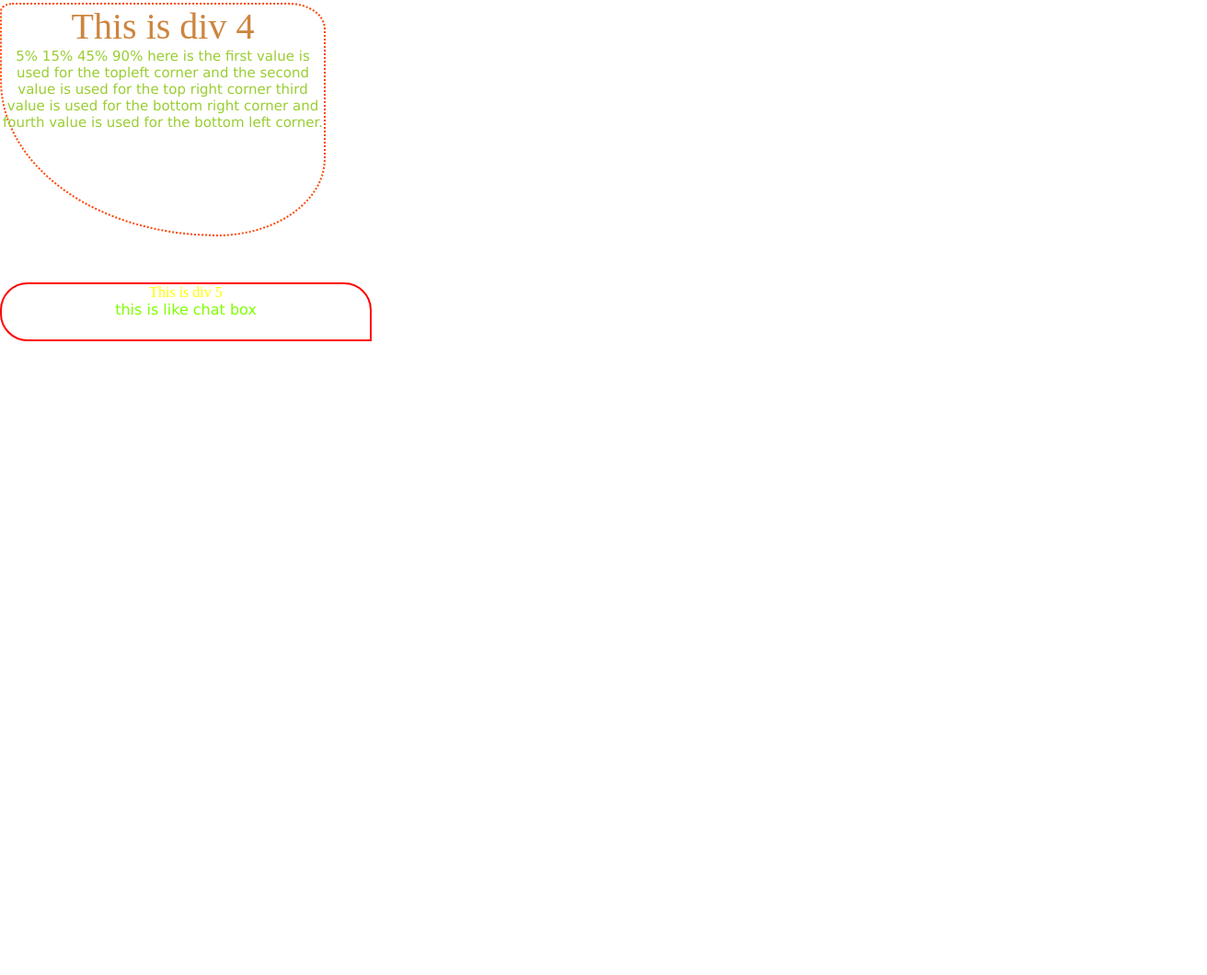
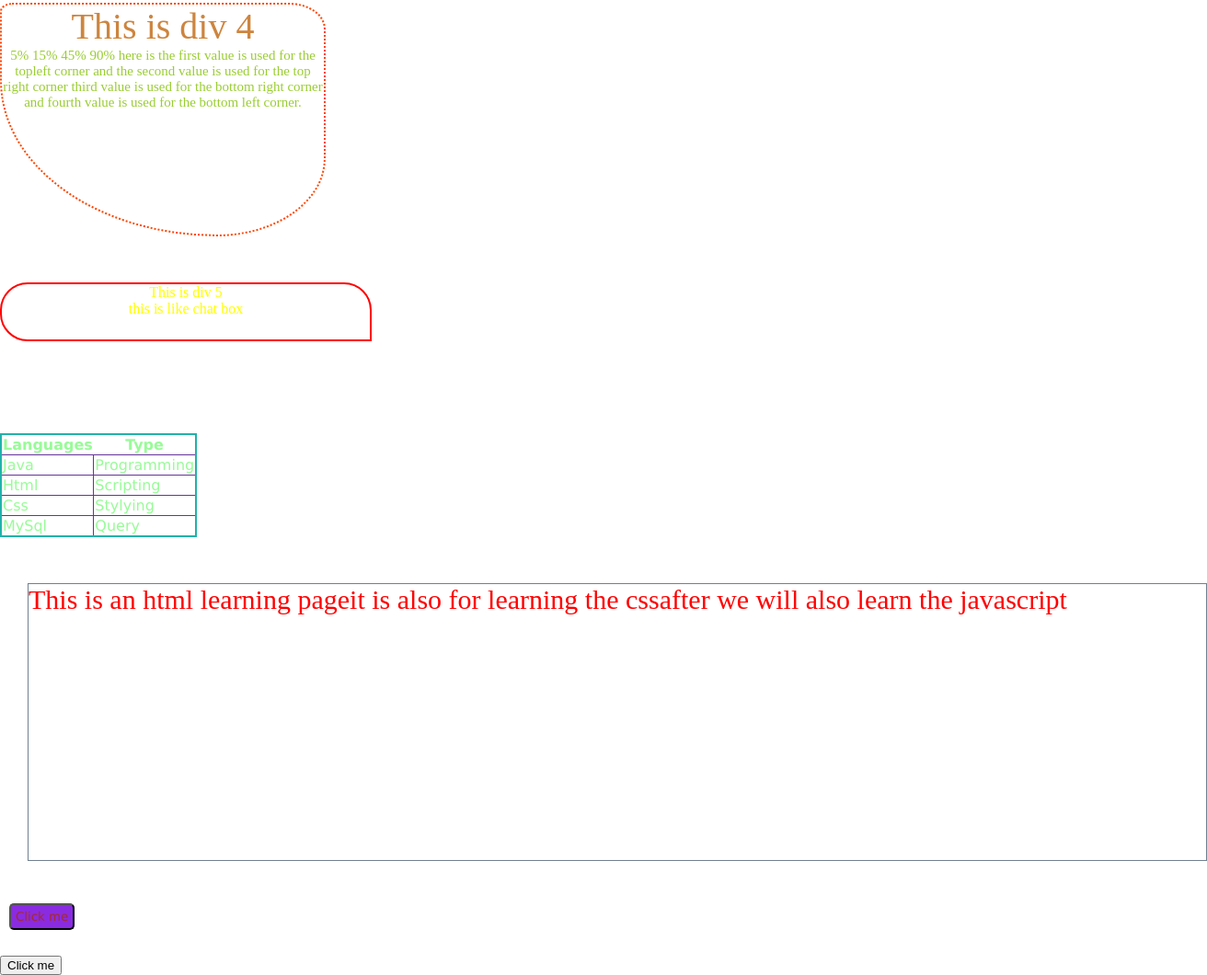
Before and after one commit to icodermayank/Learning-css, a plain HTML site: page index.html in a window 1280 px wide. Shown: the part 2343-3403 px from the top of the page at 92% size, 1312 px wide, since content can reach past the window. Before the commit the page ends 2714 px from the top, so only its background shows below. Drawn offline with Linux system fonts and the light colour scheme.

Commit message:
learning css buttons

```diff
--- a/index.html
+++ b/index.html
@@ -15,7 +15,7 @@
 <br>
 <br>
 
-<p>The IT Act enables the use of digital signatures and electronic documents in legal proceedings.
+<p id="p1">The IT Act enables the use of digital signatures and electronic documents in legal proceedings.
     It defines cybercrime and provides for penalties and punishment for offenses such as hacking, phishing, and spreading of viruses.
     The act provides for the establishment of a Cyber Appellate Tribunal to deal with appeals against orders passed by the Adjudicating Officer.
     It recognizes the role of intermediaries such as internet service providers and social media platforms and provides them with immunity from legal action for content posted by third parties.
@@ -48,6 +48,31 @@
         <p>this is like chat box</p>
     </div>
 
+<!--learning the border collapse properties-->
+
+<table id="tbl">
+    <tr><th>Languages</th> <th>Type</th></tr>
+    <tr><td>Java</td><td>Programming</td></tr>
+    <tr><td>Html</td><td>Scripting</td></tr>
+    <tr><td>Css</td><td>Stylying</td></tr>
+    <tr><td>MySql</td><td>Query</td></tr>
+</table>
+
+<!--learning css display-->
+
+
+<div id="disp">
+    <p>This is an html learning page</p>
+    <p>it is also for learning the css</p>
+    <p>after we will also learn the javascript</p>
+
+</div>
+<br><br>
+<!-- learning the css button properties using the css-->
+<button id="b1">Click me</button>
+<br><br>
+<button id="b2">Click me</button>
+
 
 </body>
 </html>
--- a/style.css
+++ b/style.css
@@ -27,7 +27,7 @@ body{
     height: 200px;
 }
 
-p{
+#p1{
     font-family: 'Lucida Sans', 'Lucida Sans Regular', 'Lucida Grande', 'Lucida Sans Unicode', Geneva, Verdana, sans-serif;
     color: chartreuse;
 }
@@ -73,3 +73,56 @@ p{
     color: yellow;
     text-align: center;
 }
+
+#tbl{
+    border-collapse: collapse;
+    margin-top: 100px;
+    font-family: 'Lucida Sans', 'Lucida Sans Regular', 'Lucida Grande', 'Lucida Sans Unicode', Geneva, Verdana, sans-serif;
+    color:palegreen;
+    border: 2px solid lightseagreen;
+}
+td{
+    border: 1px solid rebeccapurple;
+    margin-left: 40px;
+
+}
+
+#disp{
+    width: 100%;
+    height: 300px;
+    margin-top: 50px;
+    margin-left: 30px;
+    border: 1px solid slategrey;
+    color: red;
+    display: flex;
+
+}
+#disp p{
+    font-size: 30px;
+    /* applying disply properties*/
+    /* display: inline; */
+}
+
+
+#b1{
+    background-color: blueviolet;
+    border : 1px soid green;
+    border-radius: 5px;
+    font-family: 'Lucida Sans', 'Lucida Sans Regular', 'Lucida Grande', 'Lucida Sans Unicode', Geneva, Verdana, sans-serif;
+    color: brown;
+    margin: 10px;
+    padding:5px;
+
+
+}
+
+#b1:hover{
+    background-color: antiquewhite;
+    font-size: large;
+}
+#b2:hover{
+
+    transform: translateX(5px);
+    box-shadow: 0px 8px 15px 0px red;
+
+}
```
